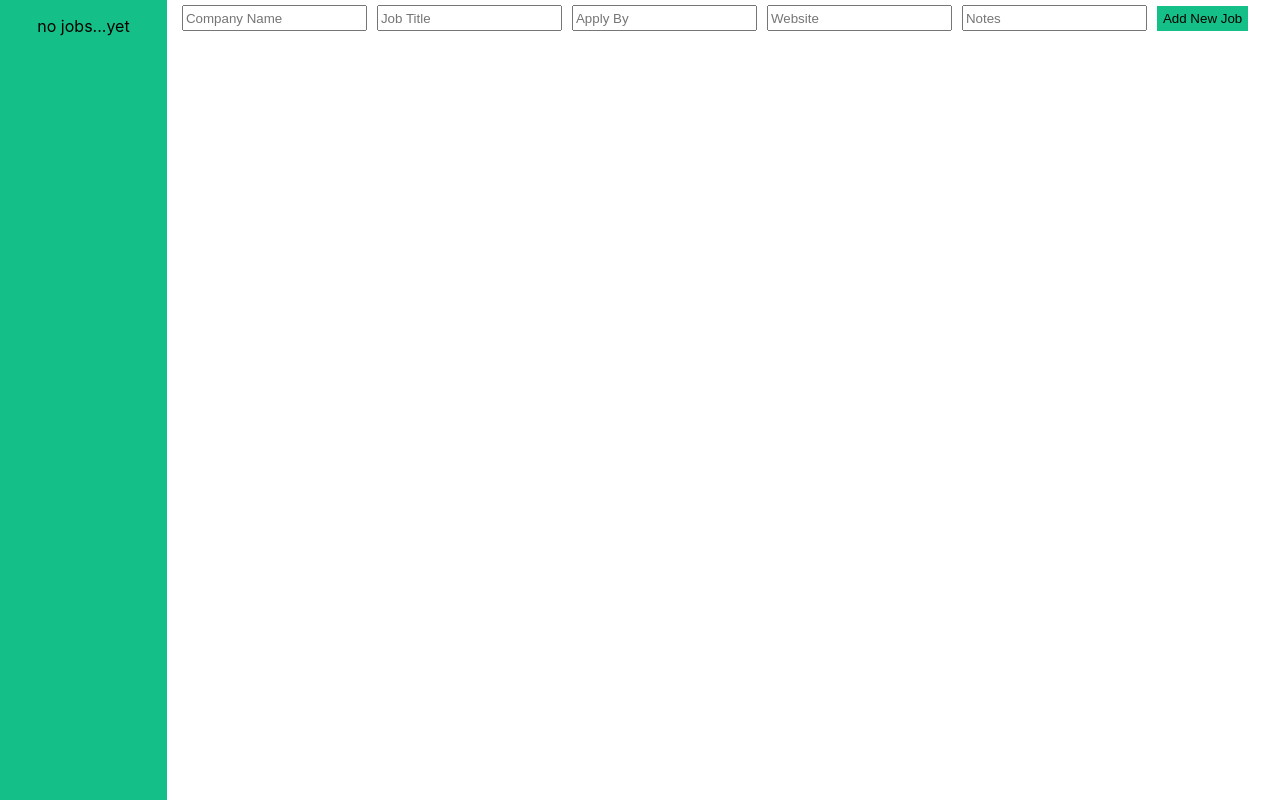
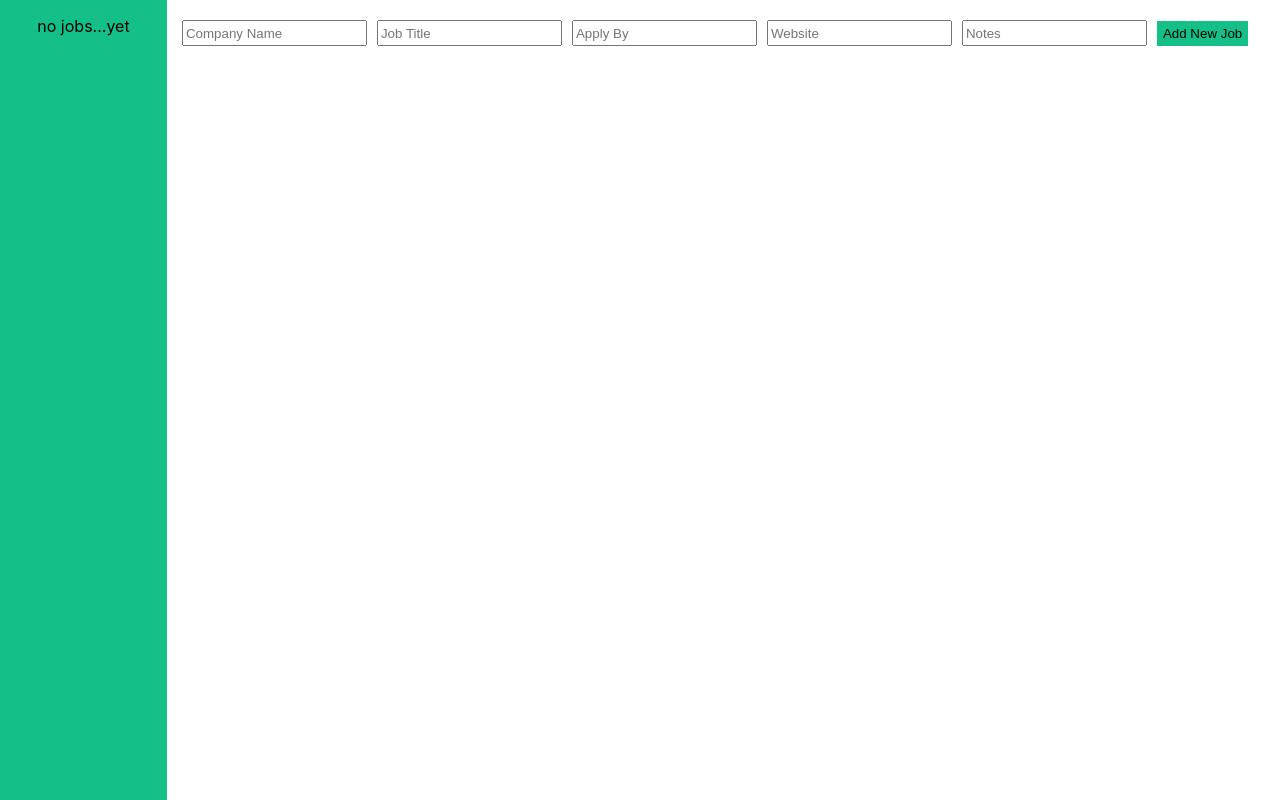
Before and after one commit to scaram02/get-to-work, a React (Create React App) app: page / in a window 1280 px wide. Built offline with nearby package versions, Linux system fonts and the light colour scheme.

Commit message:
fixed edit bug upon reload, minor changes

```diff
--- a/public/index.html
+++ b/public/index.html
@@ -24,7 +24,7 @@
       work correctly both with client-side routing and a non-root public URL.
       Learn how to configure a non-root public URL by running `npm run build`.
     -->
-    <title>React App</title>
+    <title>Get to Work</title>
   </head>
   <body>
     <noscript>You need to enable JavaScript to run this app.</noscript>
--- a/src/App.css
+++ b/src/App.css
@@ -29,8 +29,14 @@
   width: 100%;
 }
 
-form {
+.add {
   margin-left: 10px;
+  margin-top: 15px;
+}
+
+.edit {
+  margin-left: 0px;
+  margin-top: 15px;
 }
 
 input {
@@ -38,6 +44,8 @@ input {
   height: 20px;
   /* border: none; */
 }
+
+
 
 button {
   background-color: rgb(20, 192, 135);
--- a/src/components/AddJob.js
+++ b/src/components/AddJob.js
@@ -21,7 +21,7 @@ const AddJob = props => {
 
 
     return (
-        <div>
+        <div className="add">
             <form onSubmit={handleSubmit}>
             <input type="text"
             placeholder="Company Name"
--- a/src/components/EditJob.js
+++ b/src/components/EditJob.js
@@ -20,7 +20,7 @@ const EditJob = props => {
     }, [props])
 
     return (
-        <div>
+        <div className="edit">
            <form onSubmit={handleSubmit}>
             <input type="text"
             placeholder="Company Name"
@@ -52,7 +52,7 @@ const EditJob = props => {
             value={job.notes  || ''}
             onChange={handleInputChange}/>
 
-            <button >Save edits</button>
+            <button>Save edits</button>
             </form>
         </div>
     )
--- a/src/components/Finished.js
+++ b/src/components/Finished.js
@@ -13,13 +13,13 @@ const handleChange = e => {
 }
 
 const dateSubmitted = new Date().toString().split(' ').slice(1, 4).join(' ')
-const submitMessage = props.finished? `${dateSubmitted}` : ""
+const submitMessage = props.finished? ` ${dateSubmitted}` : "?"
 const icon = props.finished? checkedIcon : uncheckedIcon
 
     return (
         <div className='submit-container'  onClick={handleChange} >
         <img src={icon} alt="checkbox submitted"className='checkbox'/>
-        <p>Submitted {submitMessage}</p>
+        <p>Submitted{submitMessage}</p>
         </div>
     )
 }
--- a/src/components/JobView.js
+++ b/src/components/JobView.js
@@ -1,4 +1,4 @@
-import React, {useState} from 'react'
+import React, {useState, useEffect} from 'react'
 import {Link} from 'react-router-dom'
 import EditJob from './EditJob'
 import Finished from './Finished'
@@ -11,6 +11,11 @@ const JobView = props => {
         return job.id == id
         // console.log("Job dot id", typeof job.id, "ID",typeof  id, job.id === Number(id))
     })
+
+    useEffect(() => {
+        setEditingJob(false)
+    }, [props]);
+
 
 
     const deleteJob = id => {
```
Also changed, not shown: 1 other file (tests, documents, lock files or other folders).
